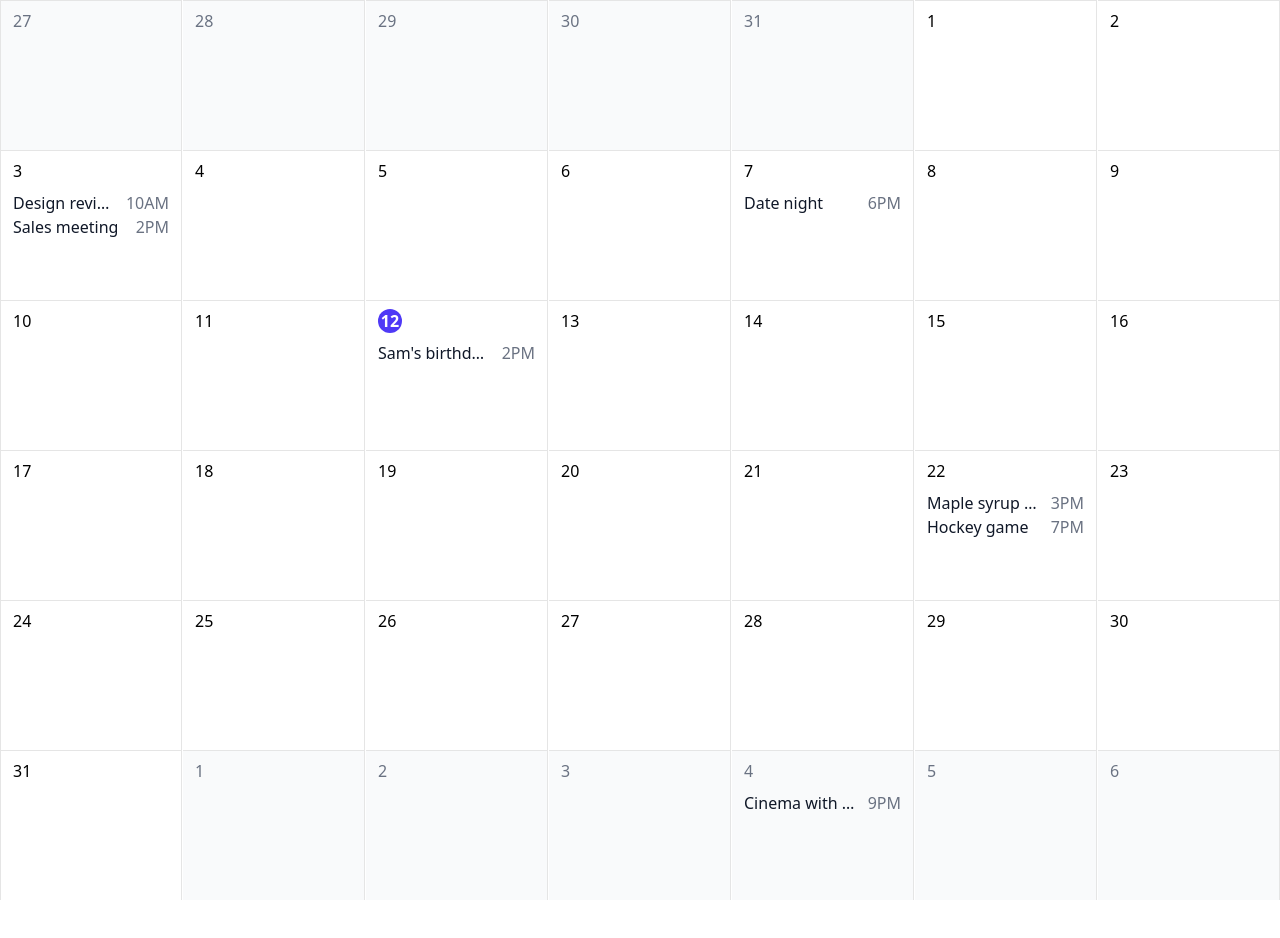
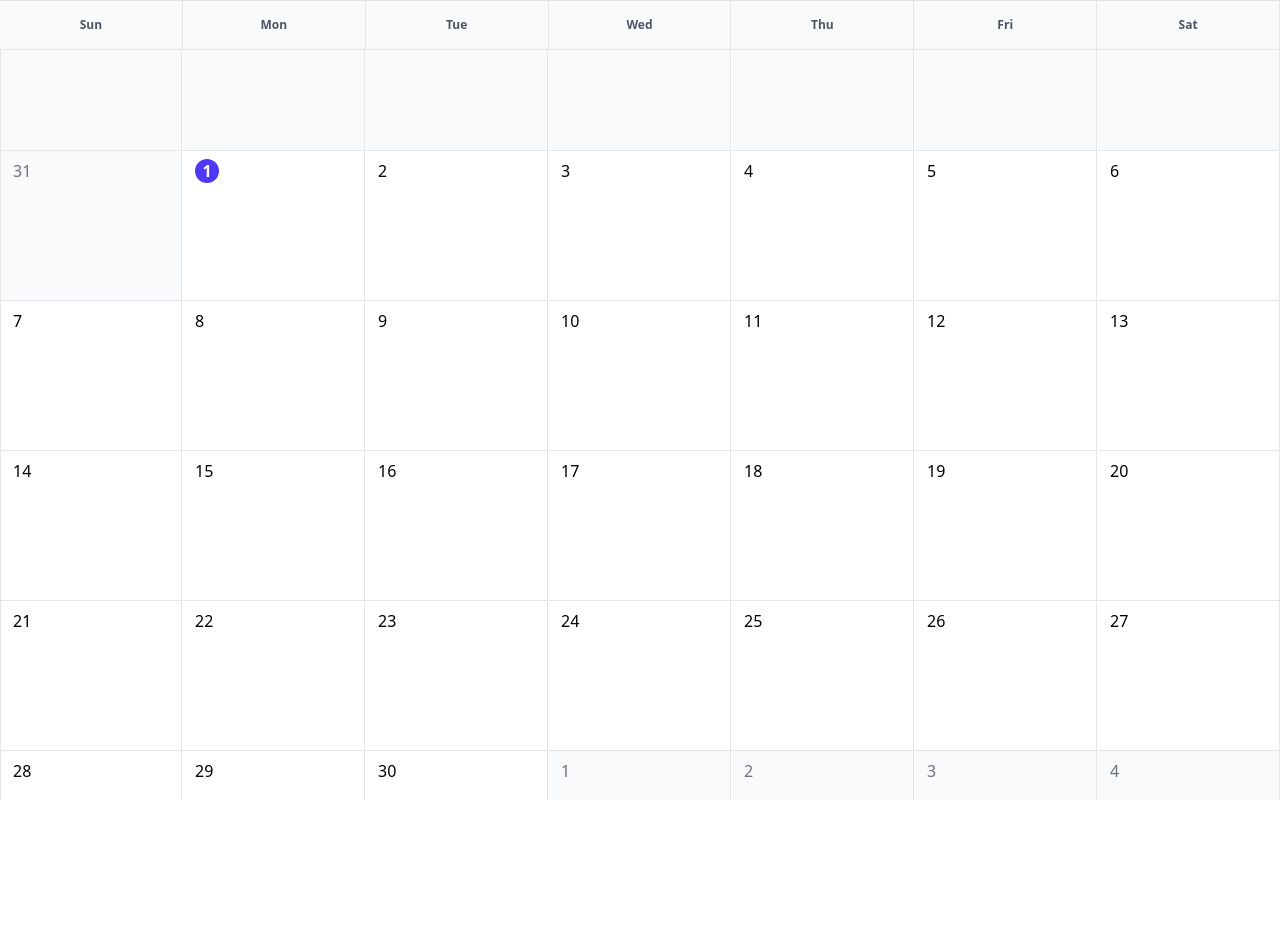
Before and after one commit to ashishk1331/Infinite-Calendar-Scroll, a Next.js app: page / in a window 1280 px wide. Shown: the top 938 px of the page. After the commit the page ends 800 px from the top, so only its background shows below. Built offline with nearby package versions, Linux system fonts and the light colour scheme.

Commit message:
feat: used virtuoso for rendering

```diff
--- a/app/page.tsx
+++ b/app/page.tsx
@@ -1,131 +1,11 @@
 "use client";
 
-import CalendarTable from "@/components/calendar.tsx/CalendarTable";
-
-const days = [
-  { date: "2021-12-27", events: [] },
-  { date: "2021-12-28", events: [] },
-  { date: "2021-12-29", events: [] },
-  { date: "2021-12-30", events: [] },
-  { date: "2021-12-31", events: [] },
-  { date: "2022-01-01", isCurrentMonth: true, events: [] },
-  { date: "2022-01-02", isCurrentMonth: true, events: [] },
-  {
-    date: "2022-01-03",
-    isCurrentMonth: true,
-    events: [
-      {
-        id: 1,
-        name: "Design review",
-        time: "10AM",
-        datetime: "2022-01-03T10:00",
-        href: "#",
-      },
-      {
-        id: 2,
-        name: "Sales meeting",
-        time: "2PM",
-        datetime: "2022-01-03T14:00",
-        href: "#",
-      },
-    ],
-  },
-  { date: "2022-01-04", isCurrentMonth: true, events: [] },
-  { date: "2022-01-05", isCurrentMonth: true, events: [] },
-  { date: "2022-01-06", isCurrentMonth: true, events: [] },
-  {
-    date: "2022-01-07",
-    isCurrentMonth: true,
-    events: [
-      {
-        id: 3,
-        name: "Date night",
-        time: "6PM",
-        datetime: "2022-01-08T18:00",
-        href: "#",
-      },
-    ],
-  },
-  { date: "2022-01-08", isCurrentMonth: true, events: [] },
-  { date: "2022-01-09", isCurrentMonth: true, events: [] },
-  { date: "2022-01-10", isCurrentMonth: true, events: [] },
-  { date: "2022-01-11", isCurrentMonth: true, events: [] },
-  {
-    date: "2022-01-12",
-    isCurrentMonth: true,
-    isToday: true,
-    events: [
-      {
-        id: 6,
-        name: "Sam's birthday party",
-        time: "2PM",
-        datetime: "2022-01-25T14:00",
-        href: "#",
-      },
-    ],
-  },
-  { date: "2022-01-13", isCurrentMonth: true, events: [] },
-  { date: "2022-01-14", isCurrentMonth: true, events: [] },
-  { date: "2022-01-15", isCurrentMonth: true, events: [] },
-  { date: "2022-01-16", isCurrentMonth: true, events: [] },
-  { date: "2022-01-17", isCurrentMonth: true, events: [] },
-  { date: "2022-01-18", isCurrentMonth: true, events: [] },
-  { date: "2022-01-19", isCurrentMonth: true, events: [] },
-  { date: "2022-01-20", isCurrentMonth: true, events: [] },
-  { date: "2022-01-21", isCurrentMonth: true, events: [] },
-  {
-    date: "2022-01-22",
-    isCurrentMonth: true,
-    isSelected: true,
-    events: [
-      {
-        id: 4,
-        name: "Maple syrup museum",
-        time: "3PM",
-        datetime: "2022-01-22T15:00",
-        href: "#",
-      },
-      {
-        id: 5,
-        name: "Hockey game",
-        time: "7PM",
-        datetime: "2022-01-22T19:00",
-        href: "#",
-      },
-    ],
-  },
-  { date: "2022-01-23", isCurrentMonth: true, events: [] },
-  { date: "2022-01-24", isCurrentMonth: true, events: [] },
-  { date: "2022-01-25", isCurrentMonth: true, events: [] },
-  { date: "2022-01-26", isCurrentMonth: true, events: [] },
-  { date: "2022-01-27", isCurrentMonth: true, events: [] },
-  { date: "2022-01-28", isCurrentMonth: true, events: [] },
-  { date: "2022-01-29", isCurrentMonth: true, events: [] },
-  { date: "2022-01-30", isCurrentMonth: true, events: [] },
-  { date: "2022-01-31", isCurrentMonth: true, events: [] },
-  { date: "2022-02-01", events: [] },
-  { date: "2022-02-02", events: [] },
-  { date: "2022-02-03", events: [] },
-  {
-    date: "2022-02-04",
-    events: [
-      {
-        id: 7,
-        name: "Cinema with friends",
-        time: "9PM",
-        datetime: "2022-02-04T21:00",
-        href: "#",
-      },
-    ],
-  },
-  { date: "2022-02-05", events: [] },
-  { date: "2022-02-06", events: [] },
-];
+import CalendarTable from "@/components/calendar/CalendarTable";
 
 export default function Home() {
   return (
-    <div className="w-full h-full">
-      <CalendarTable days={days} />
+    <div className="w-screen h-screen">
+      <CalendarTable />
     </div>
   );
 }
--- a/components/calendar.tsx/CalendarRow.tsx
+++ /dev/null
@@ -1,32 +0,0 @@
-import type { RowComponentProps } from "react-window";
-import CalendarCell from "./CalendarCell";
-
-interface Event {
-  id: number;
-  name: string;
-  time: string;
-  datetime: string;
-  href: string;
-}
-
-interface Day {
-  date: string;
-  isCurrentMonth?: boolean;
-  isToday?: boolean;
-  isSelected?: boolean;
-  events: Event[];
-}
-
-interface CalendarRowProps {
-  weeks: Day[][];
-}
-
-export default function CalendarRow({ index, weeks, style }: RowComponentProps<CalendarRowProps>) {
-  return (
-    <div className="grid grid-cols-7 gap-px" style={style}>
-      {weeks[index].map((day) => (
-        <CalendarCell key={day.date} {...day} />
-      ))}
-    </div>
-  );
-}
--- a/components/calendar.tsx/CalendarTable.tsx
+++ /dev/null
@@ -1,41 +0,0 @@
-import { List } from "react-window";
-import CalendarRow from "./CalendarRow";
-
-interface Event {
-  id: number;
-  name: string;
-  time: string;
-  datetime: string;
-  href: string;
-}
-
-interface Day {
-  date: string;
-  isCurrentMonth?: boolean;
-  isToday?: boolean;
-  isSelected?: boolean;
-  events: Event[];
-}
-
-interface CalendarTableProps {
-  days: Day[];
-}
-
-export default function CalendarTable({ days }: CalendarTableProps) {
-  // Split into weeks of 7
-  const weeks: Day[][] = [];
-  for (let i = 0; i < days.length; i += 7) {
-    weeks.push(days.slice(i, i + 7));
-  }
-
-  return (
-    <div className="w-full grid grid-rows-6">
-      <List
-        rowComponent={CalendarRow}
-        rowCount={weeks.length}
-        rowHeight={150}
-        rowProps={{ weeks }}
-      />
-    </div>
-  );
-}
--- a/components/calendar.tsx/CalendarCell.tsx
+++ b/components/calendar/CalendarCell.tsx
@@ -1,21 +1,6 @@
 import { twMerge } from "tailwind-merge";
 import { format, parseISO } from "date-fns";
-
-interface Event {
-  id: number;
-  name: string;
-  time: string;
-  datetime: string;
-  href: string;
-}
-
-interface CalendarCellProps {
-  date: string; // ISO string
-  isCurrentMonth?: boolean;
-  isToday?: boolean;
-  isSelected?: boolean;
-  events: Event[];
-}
+import type { Day } from "@/types/types";
 
 export default function CalendarCell({
   date,
@@ -23,22 +8,26 @@ export default function CalendarCell({
   isToday,
   isSelected,
   events,
-}: CalendarCellProps) {
+}: Day) {
   const parsedDate = parseISO(date);
-  const day = format(parsedDate, "d"); // no leading zero
+  const day = format(parsedDate, "d");
 
   return (
     <div
       className={twMerge(
         "relative px-3 py-2 h-[150px] first:border-l border-r border-t border-neutral-200",
-        isCurrentMonth ? "bg-white" : "bg-gray-50 text-gray-500",
+        isCurrentMonth
+          ? isSelected
+            ? "bg-indigo-100"
+            : "bg-white"
+          : "bg-gray-50 text-gray-500",
       )}
     >
       <time
         dateTime={date}
         className={twMerge(
           isToday &&
-          "flex h-6 w-6 items-center justify-center rounded-full bg-indigo-600 font-semibold text-white",
+            "flex h-6 w-6 items-center justify-center rounded-full bg-indigo-600 font-semibold text-white",
         )}
       >
         {day}
--- /dev/null
+++ b/components/calendar/CalendarHeader.tsx
@@ -0,0 +1,20 @@
+import { twMerge } from "tailwind-merge";
+
+export default function CalendarHeader() {
+  const dayNames = ["Sun", "Mon", "Tue", "Wed", "Thu", "Fri", "Sat"];
+
+  return (
+    <div className="fixed w-full top-0 z-20 grid grid-cols-7 border-b border-neutral-200">
+      {dayNames.map((day, idx) => (
+        <div
+          key={day}
+          className={twMerge(
+            "flex items-center py-4 justify-center text-xs font-semibold text-gray-600 bg-gray-50 border-t border-r border-neutral-200"
+          )}
+        >
+          {day}
+        </div>
+      ))}
+    </div>
+  );
+}
--- /dev/null
+++ b/components/calendar/CalendarRow.tsx
@@ -0,0 +1,50 @@
+import CalendarCell from "./CalendarCell";
+import type { Day } from "@/types/types";
+import {
+  addDays,
+  addWeeks,
+  isSameMonth,
+  isToday,
+  startOfWeek,
+  subWeeks,
+} from "date-fns";
+
+function weekStartDate(index: number, startIndex: number): Date {
+  const thisWeekStart = startOfWeek(new Date());
+  const offset = index - startIndex;
+  return offset >= 0
+    ? addWeeks(thisWeekStart, offset)
+    : subWeeks(thisWeekStart, -offset);
+}
+
+function buildDay(date: Date): Day {
+  return {
+    date: date.toJSON(),
+    isCurrentMonth: isSameMonth(new Date(), date),
+    isToday: isToday(date),
+    isSelected: false,
+    events: [],
+  };
+}
+
+type CalendarRowProps = {
+  index: number;
+  startIndex: number;
+};
+
+export default function CalendarRow({ index, startIndex }: CalendarRowProps) {
+  const weekStart = weekStartDate(index, startIndex);
+  let days: Day[] = [];
+
+  for (let i = 0; i < 7; i++) {
+    days.push(buildDay(addDays(weekStart, i)));
+  }
+
+  return (
+    <div className="grid grid-cols-7 gap-px">
+      {days.map((day) => (
+        <CalendarCell key={day.date} {...day} />
+      ))}
+    </div>
+  );
+}
--- /dev/null
+++ b/components/calendar/CalendarTable.tsx
@@ -0,0 +1,22 @@
+import { Virtuoso } from "react-virtuoso";
+import CalendarRow from "./CalendarRow";
+import CalendarHeader from "./CalendarHeader";
+
+const TOTAL_WEEKS = 100_000;
+const START_INDEX = TOTAL_WEEKS / 2;
+
+export default function CalendarTable() {
+  return (
+    <div className="relative h-full w-full">
+      <CalendarHeader />
+      <Virtuoso
+        style={{ height: "100%", scrollbarWidth: 'none' }}
+        totalCount={TOTAL_WEEKS}
+        initialTopMostItemIndex={START_INDEX - 1}
+        itemContent={(index) => (
+          <CalendarRow index={index} startIndex={START_INDEX} />
+        )}
+      />
+    </div>
+  );
+}
--- a/package.json
+++ b/package.json
@@ -16,7 +16,7 @@
     "next": "15.5.2",
     "react": "19.1.0",
     "react-dom": "19.1.0",
-    "react-window": "^2.0.2",
+    "react-virtuoso": "^4.14.0",
     "tailwind-merge": "^3.3.1"
   },
   "devDependencies": {
```
Also changed, not shown: types/types.d.ts (added, +19 -0 lines), 2 other files (tests, documents, lock files or other folders).
